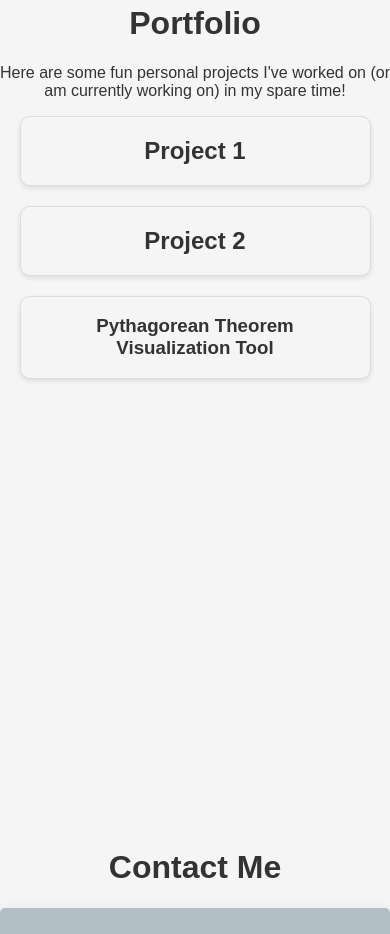
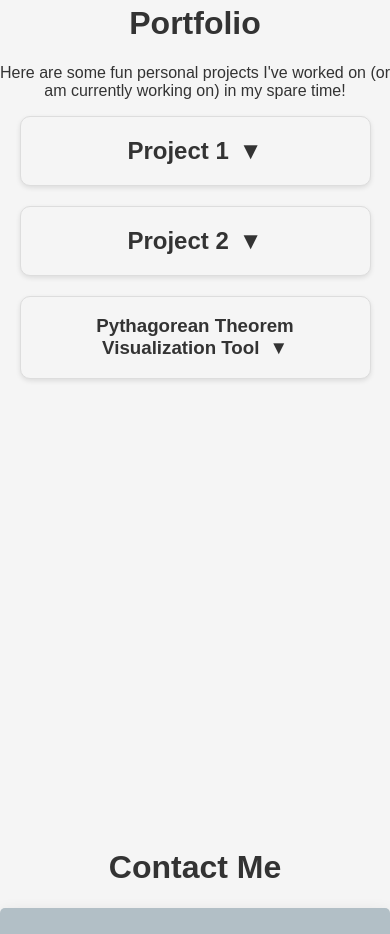
Before and after one commit to PD1996/portfoliowebsite, a React (Create React App) app: page / in a window 390 px wide. Shown: the part 940-1874 px from the top of the page. Built offline with nearby package versions, Linux system fonts and the light colour scheme.

Commit message:
Add arrows for mobile dropdown cards

```diff
--- a/src/components/Portfolio/Portfolio.css
+++ b/src/components/Portfolio/Portfolio.css
@@ -22,7 +22,7 @@
 }
 
 .portfolio-card img {
-  max-width: 100%;
+  max-width: 80%;
   height: auto;
   display: block;
   margin: 0 auto;
@@ -47,6 +47,11 @@ body.dark-mode .portfolio-card {
   transition: max-height 0.3s ease;
 }
 
+.toggle-arrow {
+  margin-left: 10px;
+  user-select: none;
+}
+
 .card-expanded .card-content {
   max-height: 80vh;
 }
@@ -56,6 +61,14 @@ body.dark-mode .portfolio-card {
     grid-template-columns: repeat(3, 1fr);
   }
 
+  .portfolio-card img {
+    max-width: 100%;
+  }
+
+  .toggle-arrow {
+    display: none;
+  }
+
   /* Reset the collapsibility on desktop to always show content */
   .card-content {
     max-height: none;
--- a/src/components/Portfolio/index.js
+++ b/src/components/Portfolio/index.js
@@ -26,7 +26,12 @@ function Portfolio() {
           }`}
           onClick={() => toggleCard(1)}
         >
-          <h2>Project 1</h2>
+          <h2>
+            Project 1
+            <span className="toggle-arrow">
+              {expandedCard === 1 ? "▲" : "▼"}
+            </span>
+          </h2>
           <div className="card-content">
             <p>Short description of project 1.</p>
           </div>
@@ -37,7 +42,12 @@ function Portfolio() {
           }`}
           onClick={() => toggleCard(2)}
         >
-          <h2>Project 2</h2>
+          <h2>
+            Project 2
+            <span className="toggle-arrow">
+              {expandedCard === 2 ? "▲" : "▼"}
+            </span>
+          </h2>
           <div className="card-content">
             <p>Short description of project 2.</p>
           </div>
@@ -48,7 +58,12 @@ function Portfolio() {
           }`}
           onClick={() => toggleCard(3)}
         >
-          <h3>Pythagorean Theorem Visualization Tool</h3>
+          <h3>
+            Pythagorean Theorem Visualization Tool
+            <span className="toggle-arrow">
+              {expandedCard === 3 ? "▲" : "▼"}
+            </span>
+          </h3>
           <div className="card-content">
             <img
               src="pythagorean.png"
```
